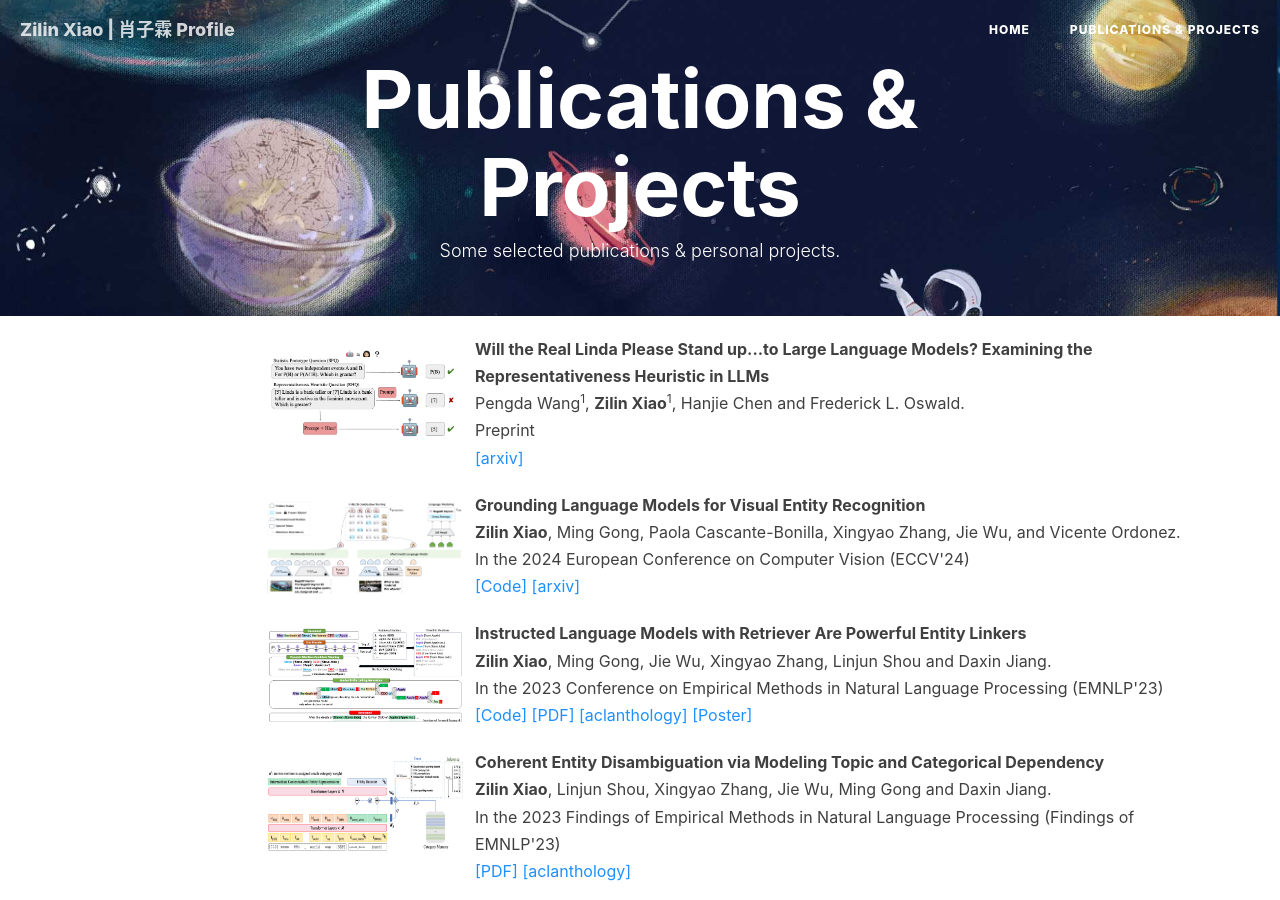
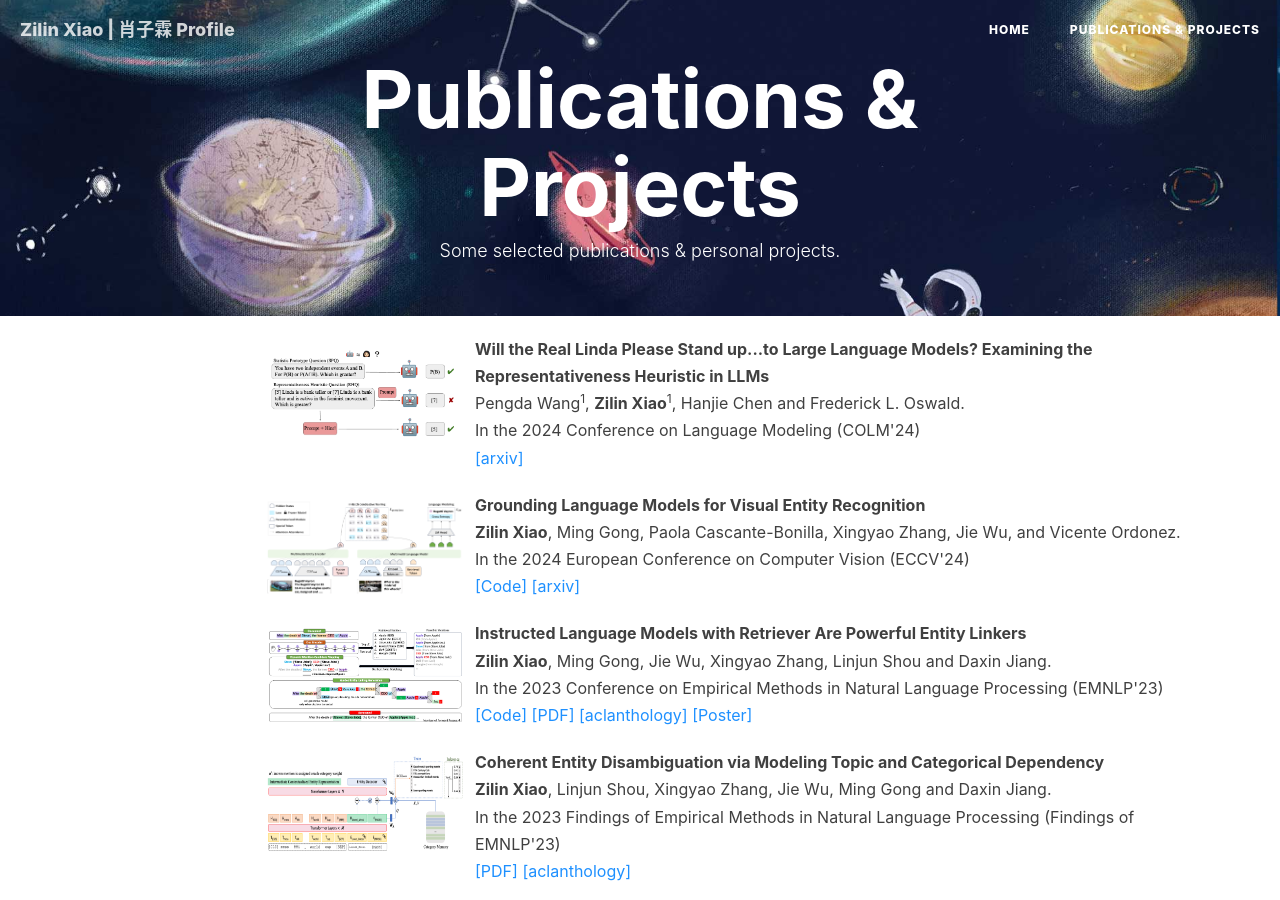
Before and after one commit to MrZilinXiao/MrZilinXiao.github.io, a Jekyll site: the page built from archive.html, in a window 1280 px wide and 900 px high. Built offline with Jekyll 4.4.1, drawn with Linux system fonts in a browser that asks for light colours; nearby versions of some CDN libraries; comment, search, counter and statistics services are not loaded.

Commit message:
update COLM

```diff
--- a/archive.html
+++ b/archive.html
@@ -41,7 +41,7 @@ https://github.com/kitian616/jekyll-TeXt-theme
 						Pengda Wang<sup>1</sup>, <strong>Zilin Xiao</strong><sup>1</sup>, Hanjie Chen and Frederick L.
 						Oswald.
 						<br>
-						Preprint<br>
+						In the 2024 Conference on Language Modeling (COLM'24)<br>
 						<a target="_blank" href="https://arxiv.org/abs/2404.01461" rel="nofollow">
 							<font color="DodgerBlue">[arxiv]</font>
 						</a>
--- a/index.html
+++ b/index.html
@@ -56,6 +56,9 @@ description: "May be an AI Researcher."
 	</strong>
 	<div class="media">
 		<div class="media-body">
+			<p class="media-heading">
+				<font size="2.7">[2024.07] One paper is accepted to COLM'24.</font><br>
+			</p>
 			<p class="media-heading">
 				<font size="2.7">[2024.07] AutoVER is accepted to ECCV'24.</font><br>
 			</p>
```
